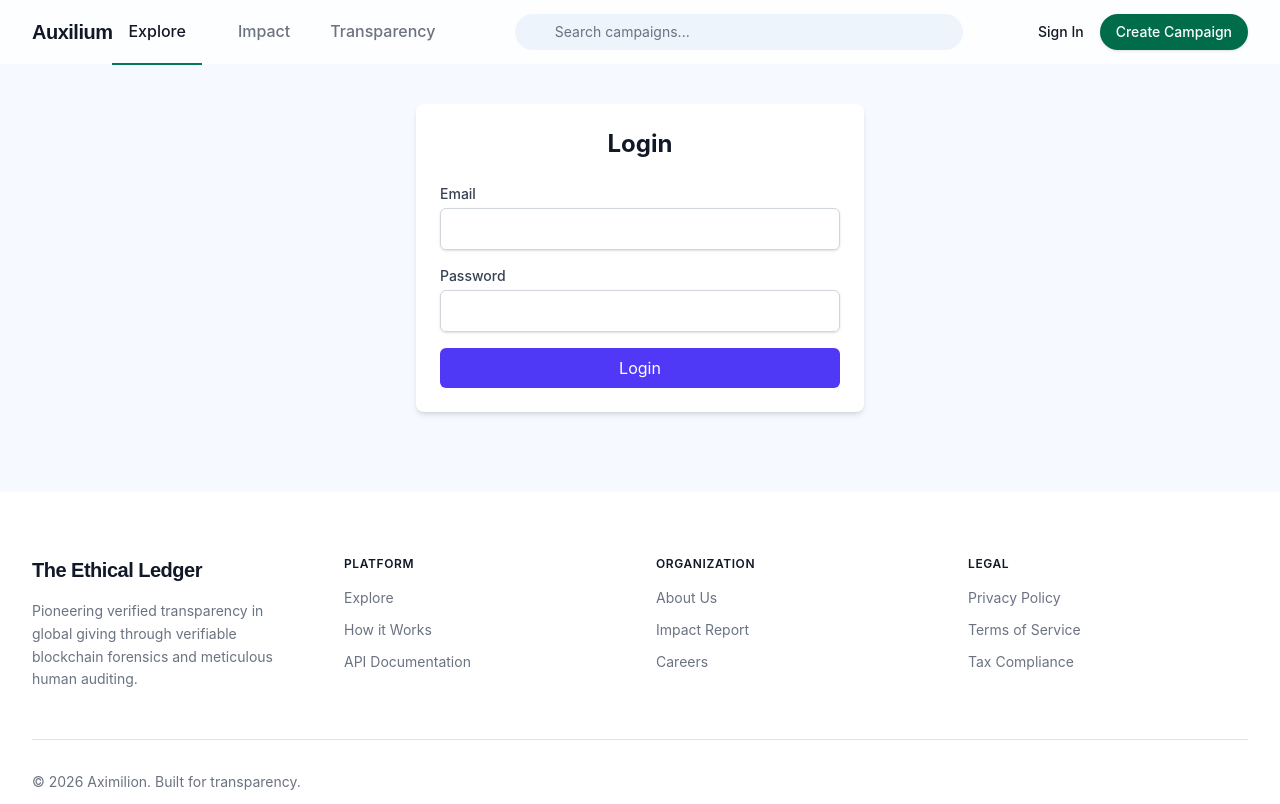
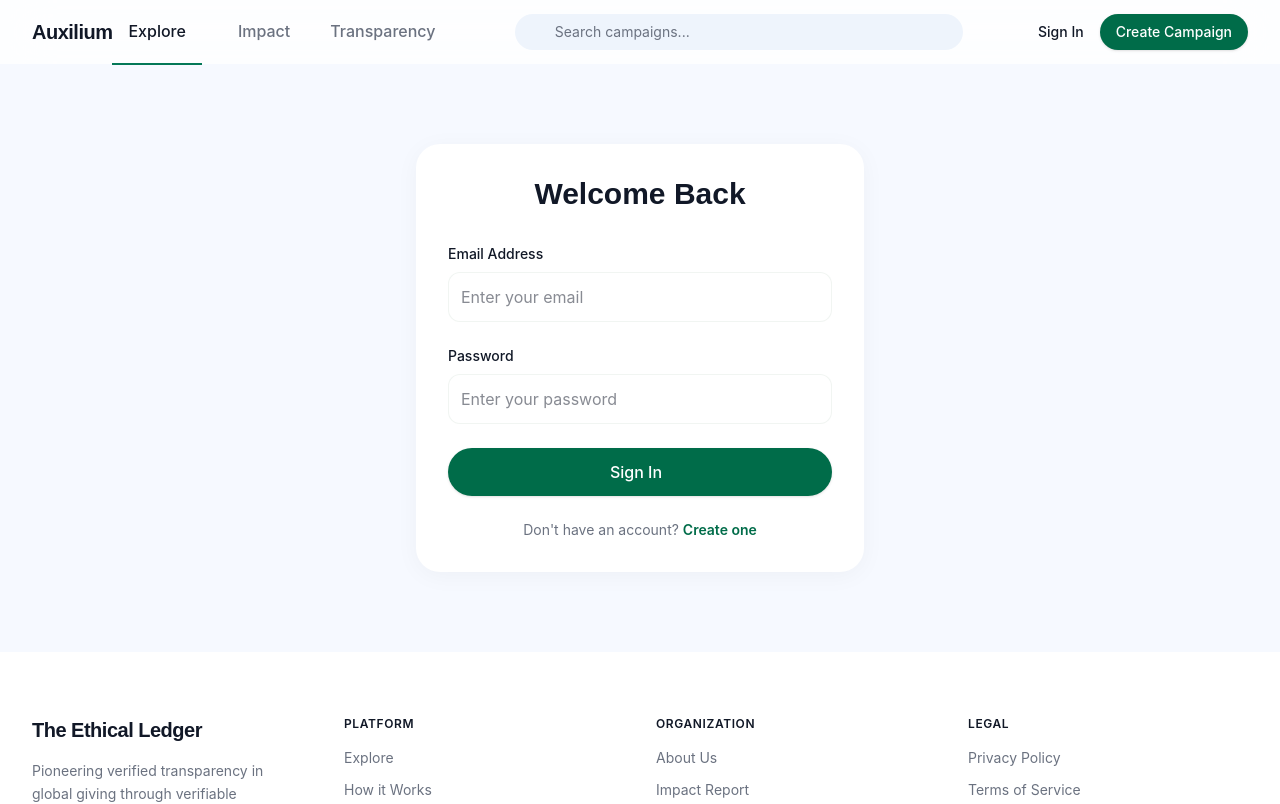
Before and after one commit to Arteks718/aximilion-frontend, a Vue app: page /login in a window 1280 px wide. Shown: the top 804 px of the page. Built offline with nearby package versions, Linux system fonts and the light colour scheme.

Commit message:
feat: update logic&designs of Login and Register page

```diff
--- a/package.json
+++ b/package.json
@@ -15,8 +15,10 @@
     "pinia": "^3.0.4",
     "primevue": "^4.5.5",
     "tailwindcss": "^4.2.4",
+    "vee-validate": "^4.15.1",
     "vue": "^3.5.32",
-    "vue-router": "^5.0.6"
+    "vue-router": "^5.0.6",
+    "yup": "^1.7.1"
   },
   "devDependencies": {
     "@types/node": "^24.12.2",
--- a/src/views/DashboardView.vue
+++ b/src/views/DashboardView.vue
@@ -1,37 +1,90 @@
 <template>
-  <div class="py-8">
-    <h1 class="text-3xl font-bold text-gray-900 mb-8">Stitch By Google Dashboard</h1>
+  <div class="max-w-7xl mx-auto px-4 sm:px-6 lg:px-8 py-12">
+    <!-- Welcome Section -->
+    <div class="mb-12">
+      <h1 class="text-4xl font-extrabold text-brand-dark mb-2 font-headline">Welcome back, {{ userName }}</h1>
+      <p class="text-brand-gray">Here is a summary of your impact and activities.</p>
+    </div>
 
-    <!-- Stats Section -->
-    <div v-if="stats" class="grid grid-cols-1 md:grid-cols-3 gap-6 mb-12">
-      <div class="bg-white rounded-lg shadow p-6 border-l-4 border-indigo-500">
-        <h3 class="text-sm font-medium text-gray-500 uppercase tracking-wide">Active Campaigns</h3>
-        <p class="mt-2 text-3xl font-extrabold text-gray-900">{{ stats.totalActiveCampaigns }}</p>
+    <!-- Stats Grid -->
+    <div class="grid grid-cols-1 md:grid-cols-3 gap-6 mb-12">
+      <div class="bg-surface-container-lowest rounded-3xl p-6 shadow-[0_4px_24px_rgba(22,28,34,0.04)] flex flex-col justify-center min-h-[140px]">
+        <div class="flex items-center gap-3 mb-2">
+          <div class="w-10 h-10 rounded-full bg-brand-lightGreen flex items-center justify-center">
+            <i class="fa-solid fa-hand-holding-dollar text-[#006C49]"></i>
+          </div>
+          <p class="text-sm font-medium text-brand-gray">Total Donated</p>
+        </div>
+        <p class="text-3xl font-bold text-brand-dark font-headline">$1,250</p>
       </div>
-      <div class="bg-white rounded-lg shadow p-6 border-l-4 border-green-500">
-        <h3 class="text-sm font-medium text-gray-500 uppercase tracking-wide">Total Collected</h3>
-        <p class="mt-2 text-3xl font-extrabold text-gray-900">${{ stats.totalAmountCollected }}</p>
+
+      <div class="bg-surface-container-lowest rounded-3xl p-6 shadow-[0_4px_24px_rgba(22,28,34,0.04)] flex flex-col justify-center min-h-[140px]">
+        <div class="flex items-center gap-3 mb-2">
+          <div class="w-10 h-10 rounded-full bg-surface-container-low flex items-center justify-center">
+            <i class="fa-solid fa-heart text-brand-gray"></i>
+          </div>
+          <p class="text-sm font-medium text-brand-gray">Campaigns Supported</p>
+        </div>
+        <p class="text-3xl font-bold text-brand-dark font-headline">12</p>
       </div>
-      <div class="bg-white rounded-lg shadow p-6 border-l-4 border-blue-500">
-        <h3 class="text-sm font-medium text-gray-500 uppercase tracking-wide">Registered Users</h3>
-        <p class="mt-2 text-3xl font-extrabold text-gray-900">{{ stats.totalUsers }}</p>
+
+      <div class="bg-surface-container-lowest rounded-3xl p-6 shadow-[0_4px_24px_rgba(22,28,34,0.04)] flex flex-col justify-center min-h-[140px]">
+        <div class="flex items-center gap-3 mb-2">
+          <div class="w-10 h-10 rounded-full bg-surface-container-low flex items-center justify-center">
+            <i class="fa-solid fa-medal text-brand-gray"></i>
+          </div>
+          <p class="text-sm font-medium text-brand-gray">Badges Earned</p>
+        </div>
+        <p class="text-3xl font-bold text-brand-dark font-headline">4</p>
       </div>
     </div>
-    <div v-else class="text-gray-500 mb-12">Loading stats...</div>
 
-    <!-- Badges Section -->
+    <!-- Badges Grid -->
     <div>
-      <h2 class="text-2xl font-bold text-gray-900 mb-6">My Badges</h2>
-      <div v-if="badges.length === 0" class="bg-gray-50 rounded-lg p-8 text-center text-gray-500">
-        You haven't earned any badges yet. Start donating to unlock milestones!
-      </div>
-      <div v-else class="grid grid-cols-2 sm:grid-cols-3 md:grid-cols-4 lg:grid-cols-5 gap-4">
-        <div v-for="badge in badges" :key="badge.id" class="bg-white rounded-lg shadow p-4 flex flex-col items-center justify-center text-center transition-transform duration-300 hover:scale-105">
-          <div class="w-16 h-16 rounded-full bg-indigo-100 text-indigo-600 flex items-center justify-center mb-3">
-            <svg class="w-8 h-8" fill="none" stroke="currentColor" viewBox="0 0 24 24" xmlns="http://www.w3.org/2000/svg"><path stroke-linecap="round" stroke-linejoin="round" stroke-width="2" d="M5 3v4M3 5h4M6 17v4m-2-2h4m5-16l2.286 6.857L21 12l-5.714 2.143L13 21l-2.286-6.857L5 12l5.714-2.143L13 3z"></path></svg>
+      <h2 class="text-2xl font-bold text-brand-dark mb-6 font-headline">Your Badges</h2>
+      <div class="bg-surface-container-lowest rounded-3xl p-8 shadow-[0_4px_24px_rgba(22,28,34,0.04)]">
+        <div class="grid grid-cols-2 sm:grid-cols-3 md:grid-cols-4 lg:grid-cols-5 gap-8">
+
+          <div class="flex flex-col items-center text-center">
+            <div class="w-20 h-20 bg-[#006C49]/10 rounded-full flex items-center justify-center mb-3">
+              <i class="fa-solid fa-seedling text-3xl text-[#006C49]"></i>
+            </div>
+            <p class="font-bold text-brand-dark text-sm">First Seed</p>
+            <p class="text-xs text-brand-gray mt-1">Donated to 1 campaign</p>
           </div>
-          <h4 class="font-bold text-gray-900">{{ badge.name }}</h4>
-          <p class="text-xs text-gray-500 mt-1">{{ badge.requiredDonationsCount }} Donations</p>
+
+          <div class="flex flex-col items-center text-center">
+            <div class="w-20 h-20 bg-blue-500/10 rounded-full flex items-center justify-center mb-3">
+              <i class="fa-solid fa-water text-3xl text-blue-500"></i>
+            </div>
+            <p class="font-bold text-brand-dark text-sm">Clean Water</p>
+            <p class="text-xs text-brand-gray mt-1">Supported a medical cause</p>
+          </div>
+
+          <div class="flex flex-col items-center text-center">
+            <div class="w-20 h-20 bg-purple-500/10 rounded-full flex items-center justify-center mb-3">
+              <i class="fa-solid fa-book-open text-3xl text-purple-500"></i>
+            </div>
+            <p class="font-bold text-brand-dark text-sm">Educator</p>
+            <p class="text-xs text-brand-gray mt-1">Supported education</p>
+          </div>
+
+          <div class="flex flex-col items-center text-center">
+            <div class="w-20 h-20 bg-yellow-500/10 rounded-full flex items-center justify-center mb-3">
+              <i class="fa-solid fa-star text-3xl text-yellow-600"></i>
+            </div>
+            <p class="font-bold text-brand-dark text-sm">Rising Star</p>
+            <p class="text-xs text-brand-gray mt-1">Over $1,000 donated</p>
+          </div>
+
+          <div class="flex flex-col items-center text-center opacity-40 grayscale">
+            <div class="w-20 h-20 bg-surface-container-high rounded-full flex items-center justify-center mb-3">
+              <i class="fa-solid fa-shield-heart text-3xl text-brand-gray"></i>
+            </div>
+            <p class="font-bold text-brand-dark text-sm">Guardian</p>
+            <p class="text-xs text-brand-gray mt-1">Locked</p>
+          </div>
+
         </div>
       </div>
     </div>
@@ -39,26 +92,12 @@
 </template>
 
 <script setup lang="ts">
-import { ref, onMounted } from 'vue';
-import api from '../api/axios';
+import { computed } from 'vue';
+import { useAuthStore } from '../stores/auth';
 
-const stats = ref<any>(null);
-const badges = ref<any[]>([]);
+const authStore = useAuthStore();
 
-const fetchDashboardData = async () => {
-  try {
-    const [statsRes, badgesRes] = await Promise.all([
-      api.get('/stats'),
-      api.get('/badges/my')
-    ]);
-    stats.value = statsRes.data;
-    badges.value = badgesRes.data;
-  } catch (error) {
-    console.error('Failed to fetch dashboard data', error);
-  }
-};
-
-onMounted(() => {
-  fetchDashboardData();
+const userName = computed(() => {
+  return authStore.user?.email?.split('@')[0] || 'User';
 });
 </script>
--- a/src/views/LoginView.vue
+++ b/src/views/LoginView.vue
@@ -1,16 +1,53 @@
 <template>
-  <div class="max-w-md mx-auto mt-10 p-6 bg-white rounded-lg shadow-md">
-    <h2 class="text-2xl font-bold mb-6 text-center">Login</h2>
-    <form @submit.prevent="handleLogin" class="space-y-4">
+  <div class="max-w-md mx-auto mt-20 p-8 bg-surface-container-lowest rounded-3xl shadow-[0_4px_24px_rgba(22,28,34,0.04)]">
+    <h2 class="text-3xl font-bold mb-8 text-center text-brand-dark font-headline">Welcome Back</h2>
+
+    <!-- Global Backend Error -->
+    <div v-if="globalError" class="mb-6 p-4 bg-red-50 rounded-xl border border-red-200">
+      <p class="text-sm text-red-600 text-center font-medium">{{ globalError }}</p>
+    </div>
+
+    <form @submit.prevent="onSubmit" class="space-y-6">
       <div>
-        <label class="block text-sm font-medium text-gray-700">Email</label>
-        <input v-model="email" type="email" required class="mt-1 block w-full border border-gray-300 rounded-md shadow-sm p-2" />
+        <label class="block text-sm font-medium text-brand-dark mb-2">Email Address</label>
+        <input
+          v-model="email"
+          type="email"
+          class="block w-full bg-surface-container-lowest border border-[#bbcabf]/20 rounded-xl p-3 text-brand-dark outline-none focus:ring-0 focus:border-b-2 transition-all"
+          :class="[
+            emailError
+              ? 'border-red-500 focus:border-red-500 focus:border-b-red-500'
+              : 'focus:border-[#bbcabf]/20 focus:border-b-[#006C49]'
+          ]"
+          placeholder="Enter your email"
+        />
+        <p v-if="emailError" class="text-red-600 text-sm mt-1">{{ emailError }}</p>
       </div>
       <div>
-        <label class="block text-sm font-medium text-gray-700">Password</label>
-        <input v-model="password" type="password" required class="mt-1 block w-full border border-gray-300 rounded-md shadow-sm p-2" />
+        <label class="block text-sm font-medium text-brand-dark mb-2">Password</label>
+        <input
+          v-model="password"
+          type="password"
+          class="block w-full bg-surface-container-lowest border border-[#bbcabf]/20 rounded-xl p-3 text-brand-dark outline-none focus:ring-0 focus:border-b-2 transition-all"
+          :class="[
+            passwordError
+              ? 'border-red-500 focus:border-red-500 focus:border-b-red-500'
+              : 'focus:border-[#bbcabf]/20 focus:border-b-[#006C49]'
+          ]"
+          placeholder="Enter your password"
+        />
+        <p v-if="passwordError" class="text-red-600 text-sm mt-1">{{ passwordError }}</p>
       </div>
-      <button type="submit" class="w-full bg-indigo-600 text-white py-2 px-4 rounded-md hover:bg-indigo-700">Login</button>
+      <button :disabled="isSubmitting" type="submit" class="w-full bg-[#006C49] text-surface-container-lowest py-3 px-4 rounded-full font-medium hover:bg-[#005236] transition-colors shadow-sm flex items-center justify-center gap-2 mt-4 disabled:opacity-50">
+        <span v-if="isSubmitting">Signing In...</span>
+        <span v-else class="flex items-center gap-2">Sign In <i class="fa-solid fa-arrow-right text-white text-sm"></i></span>
+      </button>
+      <div class="text-center mt-6">
+        <p class="text-sm text-brand-gray">
+          Don't have an account?
+          <router-link to="/register" class="text-[#006C49] font-semibold hover:underline">Create one</router-link>
+        </p>
+      </div>
     </form>
   </div>
 </template>
@@ -19,18 +56,34 @@
 import { ref } from 'vue';
 import { useAuthStore } from '../stores/auth';
 import { useRouter } from 'vue-router';
+import { useForm, useField } from 'vee-validate';
+import * as yup from 'yup';
 
-const email = ref('');
-const password = ref('');
 const authStore = useAuthStore();
 const router = useRouter();
 
-const handleLogin = async () => {
+const globalError = ref('');
+
+const schema = yup.object({
+  email: yup.string().required('Email is required').email('Must be a valid email'),
+  password: yup.string().required('Password is required'),
+});
+
+const { handleSubmit, isSubmitting } = useForm({
+  validationSchema: schema,
+});
+
+const { value: email, errorMessage: emailError } = useField('email');
+const { value: password, errorMessage: passwordError } = useField('password');
+
+const onSubmit = handleSubmit(async (values) => {
+  globalError.value = '';
   try {
-    await authStore.login({ email: email.value, password: password.value });
+    await authStore.login(values);
     router.push('/dashboard');
-  } catch (error) {
-    alert('Login failed');
+  } catch (error: any) {
+    // Extract error message dynamically based on your API structure.
+    globalError.value = error.response?.data?.message || 'Login failed. Please check your credentials and try again.';
   }
-};
+});
 </script>
--- a/src/views/RegisterView.vue
+++ b/src/views/RegisterView.vue
@@ -1,16 +1,68 @@
 <template>
-  <div class="max-w-md mx-auto mt-10 p-6 bg-white rounded-lg shadow-md">
-    <h2 class="text-2xl font-bold mb-6 text-center">Register</h2>
-    <form @submit.prevent="handleRegister" class="space-y-4">
+  <div class="max-w-md mx-auto mt-20 p-8 bg-surface-container-lowest rounded-3xl shadow-[0_4px_24px_rgba(22,28,34,0.04)]">
+    <h2 class="text-3xl font-bold mb-8 text-center text-brand-dark font-headline">Create Account</h2>
+
+    <!-- Global Backend Error -->
+    <div v-if="globalError" class="mb-6 p-4 bg-red-50 rounded-xl border border-red-200">
+      <p class="text-sm text-red-600 text-center font-medium">{{ globalError }}</p>
+    </div>
+
+    <form @submit.prevent="onSubmit" class="space-y-6">
       <div>
-        <label class="block text-sm font-medium text-gray-700">Email</label>
-        <input v-model="email" type="email" required class="mt-1 block w-full border border-gray-300 rounded-md shadow-sm p-2" />
+        <label class="block text-sm font-medium text-brand-dark mb-2">Full Name</label>
+        <input
+          v-model="name"
+          type="text"
+          class="block w-full bg-surface-container-lowest border border-[#bbcabf]/20 rounded-xl p-3 text-brand-dark outline-none focus:ring-0 focus:border-b-2 transition-all"
+          :class="[
+            nameError
+              ? 'border-red-500 focus:border-red-500 focus:border-b-red-500'
+              : 'focus:border-[#bbcabf]/20 focus:border-b-[#006C49]'
+          ]"
+          placeholder="Enter your full name"
+        />
+        <p v-if="nameError" class="text-red-600 text-sm mt-1">{{ nameError }}</p>
       </div>
       <div>
-        <label class="block text-sm font-medium text-gray-700">Password</label>
-        <input v-model="password" type="password" required class="mt-1 block w-full border border-gray-300 rounded-md shadow-sm p-2" />
+        <label class="block text-sm font-medium text-brand-dark mb-2">Email Address</label>
+        <input
+          v-model="email"
+          type="email"
+          class="block w-full bg-surface-container-lowest border border-[#bbcabf]/20 rounded-xl p-3 text-brand-dark outline-none focus:ring-0 focus:border-b-2 transition-all"
+          :class="[
+            emailError
+              ? 'border-red-500 focus:border-red-500 focus:border-b-red-500'
+              : 'focus:border-[#bbcabf]/20 focus:border-b-[#006C49]'
+          ]"
+          placeholder="Enter your email"
+        />
+        <p v-if="emailError" class="text-red-600 text-sm mt-1">{{ emailError }}</p>
       </div>
-      <button type="submit" class="w-full bg-indigo-600 text-white py-2 px-4 rounded-md hover:bg-indigo-700">Register</button>
+      <div>
+        <label class="block text-sm font-medium text-brand-dark mb-2">Password</label>
+        <input
+          v-model="password"
+          type="password"
+          class="block w-full bg-surface-container-lowest border border-[#bbcabf]/20 rounded-xl p-3 text-brand-dark outline-none focus:ring-0 focus:border-b-2 transition-all"
+          :class="[
+            passwordError
+              ? 'border-red-500 focus:border-red-500 focus:border-b-red-500'
+              : 'focus:border-[#bbcabf]/20 focus:border-b-[#006C49]'
+          ]"
+          placeholder="Create a password"
+        />
+        <p v-if="passwordError" class="text-red-600 text-sm mt-1">{{ passwordError }}</p>
+      </div>
+      <button :disabled="isSubmitting" type="submit" class="w-full bg-[#006C49] text-surface-container-lowest py-3 px-4 rounded-full font-medium hover:bg-[#005236] transition-colors shadow-sm flex items-center justify-center gap-2 mt-4 disabled:opacity-50">
+        <span v-if="isSubmitting">Registering...</span>
+        <span v-else class="flex items-center gap-2">Register <i class="fa-solid fa-arrow-right text-white text-sm"></i></span>
+      </button>
+      <div class="text-center mt-6">
+        <p class="text-sm text-brand-gray">
+          Already have an account?
+          <router-link to="/login" class="text-[#006C49] font-semibold hover:underline">Sign in</router-link>
+        </p>
+      </div>
     </form>
   </div>
 </template>
@@ -19,18 +71,35 @@
 import { ref } from 'vue';
 import { useAuthStore } from '../stores/auth';
 import { useRouter } from 'vue-router';
+import { useForm, useField } from 'vee-validate';
+import * as yup from 'yup';
 
-const email = ref('');
-const password = ref('');
 const authStore = useAuthStore();
 const router = useRouter();
 
-const handleRegister = async () => {
+const globalError = ref('');
+
+const schema = yup.object({
+  name: yup.string().required('Full Name is required').min(2, 'Name must be at least 2 characters'),
+  email: yup.string().required('Email is required').email('Must be a valid email'),
+  password: yup.string().required('Password is required').min(6, 'Password must be at least 6 characters'),
+});
+
+const { handleSubmit, isSubmitting } = useForm({
+  validationSchema: schema,
+});
+
+const { value: name, errorMessage: nameError } = useField('name');
+const { value: email, errorMessage: emailError } = useField('email');
+const { value: password, errorMessage: passwordError } = useField('password');
+
+const onSubmit = handleSubmit(async (values) => {
+  globalError.value = '';
   try {
-    await authStore.register({ email: email.value, password: password.value });
+    await authStore.register(values);
     router.push('/dashboard');
-  } catch (error) {
-    alert('Registration failed');
+  } catch (error: any) {
+    globalError.value = error.response?.data?.message || 'Registration failed. User may already exist.';
   }
-};
+});
 </script>
```
Also changed, not shown: 1 other file (tests, documents, lock files or other folders).
